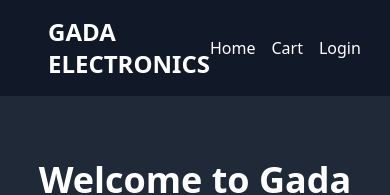
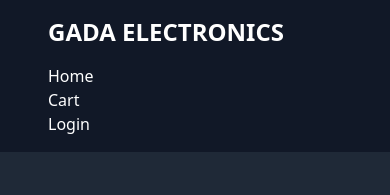
Before and after one commit to GauthamRVanjre/Gada-Electronics, a React (Vite) app in the folder frontend/: page / in a window 390 px wide. Shown: the top 195 px of the page. Built offline with nearby package versions, Linux system fonts and the light colour scheme; no server answers.

Commit message:
navbar and home page refracting

```diff
--- a/frontend/src/Pages/Home.tsx
+++ b/frontend/src/Pages/Home.tsx
@@ -1,5 +1,5 @@
 // Home.tsx
-import Carousel from "@/components/Carousel";
+import Hero from "@/components/Hero";
 import Navbar from "@/components/Navbar";
 import ProductsListingBar from "@/components/ProductsListingBar";
 import Sidebar from "@/components/Sidebar";
@@ -26,8 +26,8 @@ const Home: React.FC = () => {
       {/* Navbar */}
       <Navbar />
 
-      {/* Carousel Section */}
-      <Carousel />
+      {/* Hero Section */}
+      <Hero />
 
       {/* Main Content */}
       <div className="container mx-auto mt-8 flex flex-col md:flex-row">
--- a/frontend/src/components/Carousel.tsx
+++ b/frontend/src/components/Hero.tsx
@@ -1,6 +1,6 @@
 import React from "react";
 
-const Carousel = () => {
+const Hero = () => {
   return (
     <div className="bg-gray-800 text-white py-16">
       <div className="container mx-auto text-center">
@@ -11,4 +11,4 @@ const Carousel = () => {
   );
 };
 
-export default Carousel;
+export default Hero;
--- a/frontend/src/components/Navbar.tsx
+++ b/frontend/src/components/Navbar.tsx
@@ -23,14 +23,14 @@ const Navbar = () => {
   return (
     <>
       <nav className="bg-gray-900 text-white p-4">
-        <div className="container mx-auto flex items-center justify-between">
+        <div className="container mx-auto flex lg:items-center flex-wrap justify-between lg:flex-row flex-col">
           {/* Logo */}
           <Link to="/" className="text-2xl font-bold">
             GADA ELECTRONICS
           </Link>
 
           {/* Navigation Links */}
-          <div className="flex space-x-4">
+          <div className="flex flex-col pt-4 lg:pt-0 lg:flex-row lg:items-center lg:space-x-4">
             <Link to="/" className="hover:text-gray-300">
               Home
             </Link>
```
